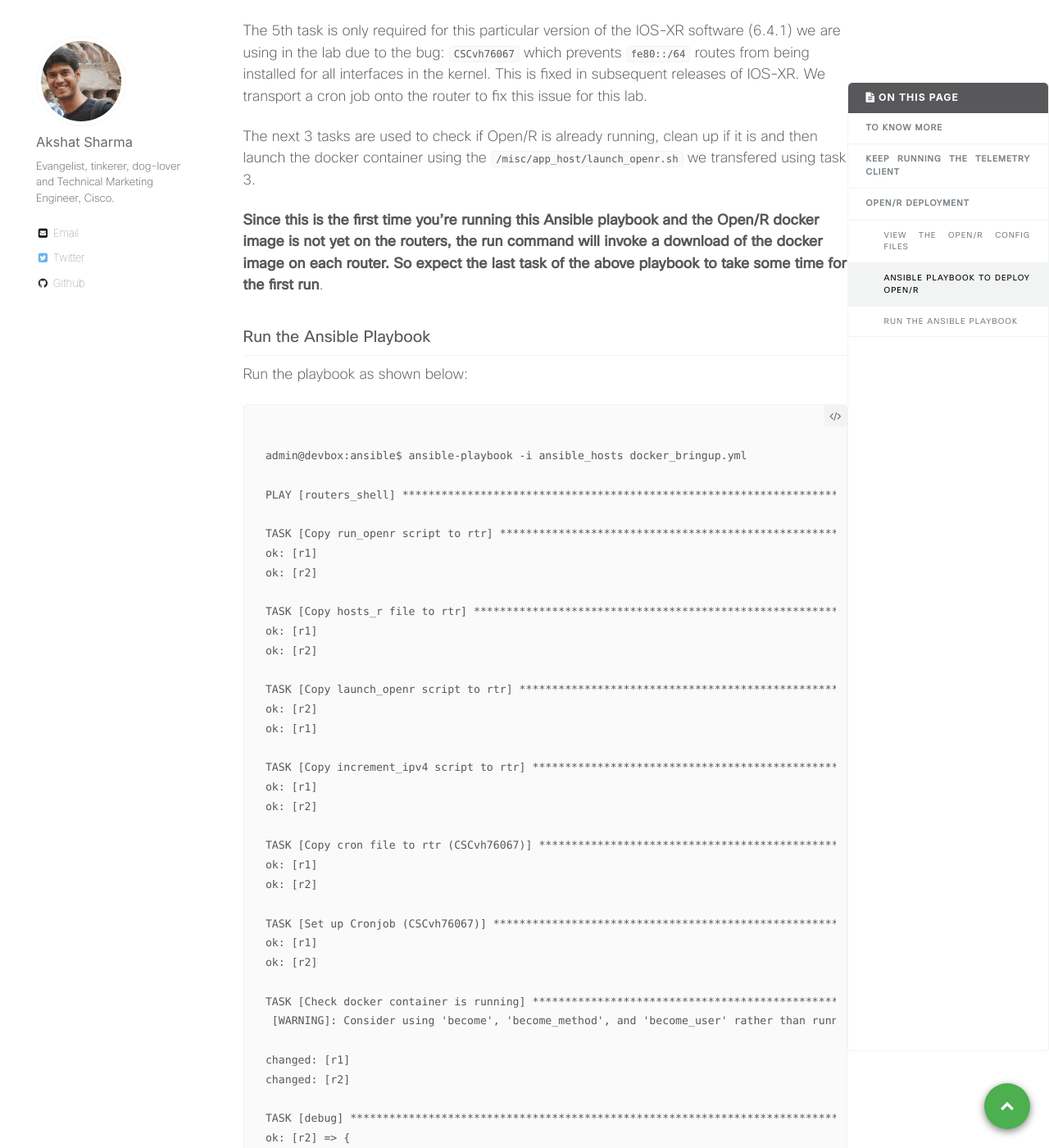
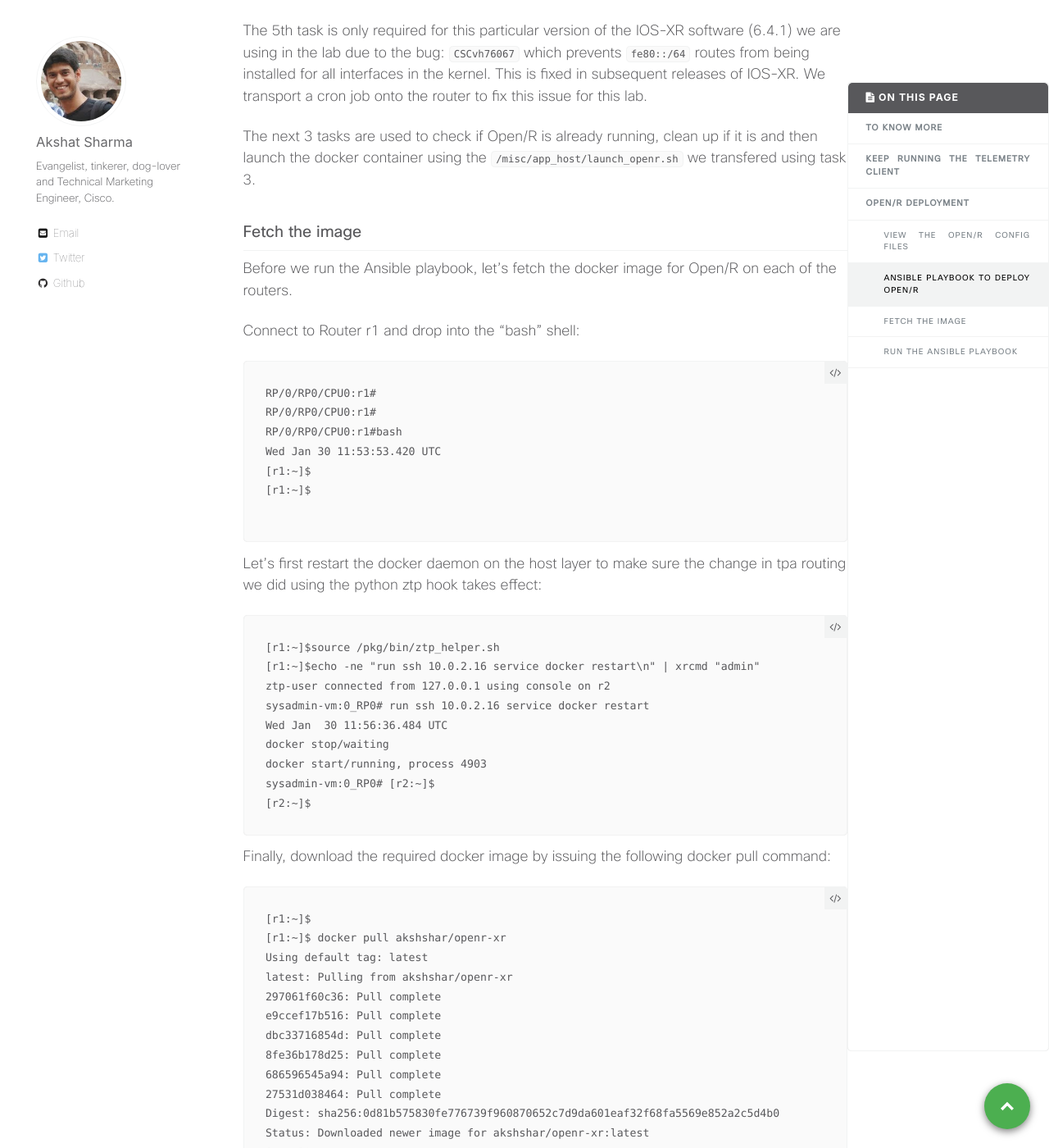
Before and after one commit to nanog75/hackathon, a Jekyll site: the page built from _wkinstructions/2019-01-30-step-3-combining-telemetry-with-Ansible-and-Open-r.md, in a window 1280 px wide and 1400 px high, scrolled down 7651 px. Shown: the whole window at 82% size. Built offline with Jekyll 4.4.1, drawn with Linux system fonts in a browser that asks for light colours; comment, search, counter and statistics services are not loaded; some of the changed text lies outside the part shown.

Commit message:
Update 2019-01-30-step-3-combining-telemetry-with-Ansible-and-Open-r.md

````diff
--- a/_wkinstructions/2019-01-30-step-3-combining-telemetry-with-Ansible-and-Open-r.md
+++ b/_wkinstructions/2019-01-30-step-3-combining-telemetry-with-Ansible-and-Open-r.md
@@ -300,9 +300,79 @@ The next 3 tasks are used to check if Open/R is already running, clean up if it
 
 
 
-**Since this is the first time you're running this Ansible playbook and the Open/R docker image is not yet on the routers, the run command will invoke a download of the docker image on each router. So expect the last task of the above playbook to take some time for the first run**.
-{:. notice--danger}
+### Fetch the image
 
+Before we run the Ansible playbook, let's fetch the docker image for Open/R on each of the routers.
+
+Connect to Router r1 and drop into the "bash" shell:
+
+
+```
+RP/0/RP0/CPU0:r1#
+RP/0/RP0/CPU0:r1#
+RP/0/RP0/CPU0:r1#bash
+Wed Jan 30 11:53:53.420 UTC
+[r1:~]$
+[r1:~]$
+
+```
+
+
+Let's first restart the docker daemon on the host layer to make sure the change in tpa routing we did using the python ztp hook takes effect:
+
+```
+[r1:~]$source /pkg/bin/ztp_helper.sh
+[r1:~]$echo -ne "run ssh 10.0.2.16 service docker restart\n" | xrcmd "admin"
+ztp-user connected from 127.0.0.1 using console on r2
+sysadmin-vm:0_RP0# run ssh 10.0.2.16 service docker restart
+Wed Jan  30 11:56:36.484 UTC
+docker stop/waiting
+docker start/running, process 4903
+sysadmin-vm:0_RP0# [r2:~]$
+[r2:~]$
+```
+
+Finally, download the required docker image by issuing the following docker pull command:
+
+```
+[r1:~]$
+[r1:~]$ docker pull akshshar/openr-xr
+Using default tag: latest
+latest: Pulling from akshshar/openr-xr
+297061f60c36: Pull complete
+e9ccef17b516: Pull complete
+dbc33716854d: Pull complete
+8fe36b178d25: Pull complete
+686596545a94: Pull complete
+27531d038464: Pull complete
+Digest: sha256:0d81b575830fe776739f960870652c7d9da601eaf32f68fa5569e852a2c5d4b0
+Status: Downloaded newer image for akshshar/openr-xr:latest
+[r1:~]$
+
+```
+
+Now login to router r2 and repeat the same procedure. In the end, you should see the image loaded up on the routers:
+
+Router r1:
+
+```
+[r1:~]$
+[r1:~]$ docker images
+REPOSITORY          TAG                 IMAGE ID            CREATED             SIZE
+akshshar/openr-xr   latest              b51c260b060e        3 weeks ago         1.756 GB
+[r1:~]$
+
+```
+
+Router r2:
+
+```
+[r2:~]$ docker images
+REPOSITORY          TAG                 IMAGE ID            CREATED             SIZE
+akshshar/openr-xr   latest              b51c260b060e        3 weeks ago         1.756 GB
+[r2:~]$
+
+```
 
 ### Run the Ansible Playbook
 
````
